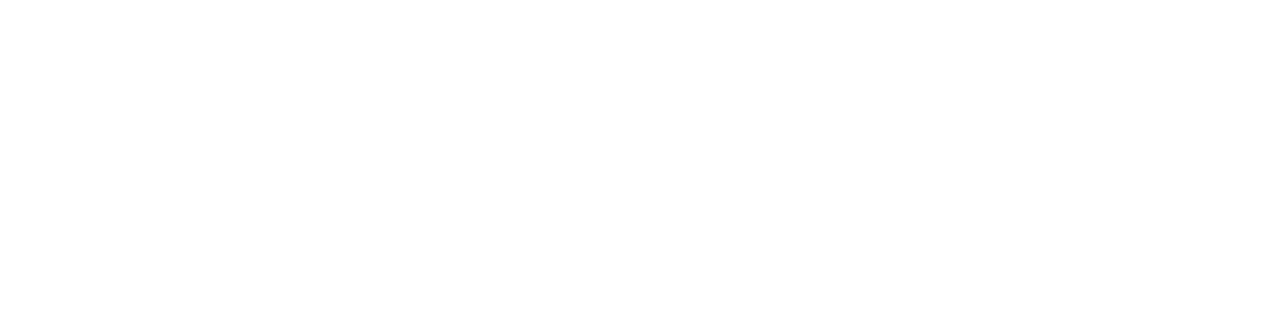
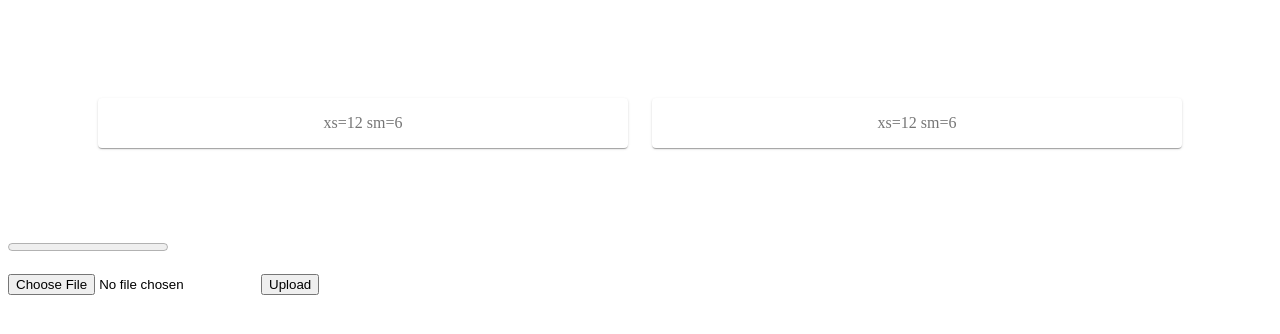
Before and after one commit to AguilarBrian/ec-webft11-G10, a React (Create React App) app in the folder Client/: page /upload in a window 1280 px wide. Shown: the top 334 px of the page. Built offline with nearby package versions, Linux system fonts and the light colour scheme.

Commit message:
firebase file upload

```diff
--- a/Client/package.json
+++ b/Client/package.json
@@ -8,6 +8,7 @@
     "@testing-library/jest-dom": "^4.2.4",
     "@testing-library/react": "^9.3.2",
     "@testing-library/user-event": "^7.1.2",
+    "firebase": "^8.4.3",
     "react": "^16.13.1",
     "react-dom": "^16.13.1",
     "react-redux": "^7.2.4",
--- a/Client/src/App.js
+++ b/Client/src/App.js
@@ -2,12 +2,14 @@
 import { Route } from "react-router-dom";
 //import { userContext } from './components/userContext';
 import { Home } from './pages/Home';
+import  UploadImage  from './components/UploadImage';
 
 function App() {
   return (
     <React.Fragment>
       {/* <userContext.Provider value={{}}> */}
         <Route exact path='/' component={Home} />
+        <Route exact path='/upload' component={UploadImage} />
       {/* </userContext.Provider> */}
     </React.Fragment>
   );
--- /dev/null
+++ b/Client/src/components/Grid.js
@@ -0,0 +1,36 @@
+import React from 'react';
+import { makeStyles } from '@material-ui/core/styles';
+import Paper from '@material-ui/core/Paper';
+import Grid from '@material-ui/core/Grid';
+
+const useStyles = makeStyles((theme) => ({
+  root: {
+    flexGrow: 1,
+    padding:"90px",
+  },
+  paper: {
+    padding: theme.spacing(2),
+    textAlign: 'center',
+    color: theme.palette.text.secondary,
+  },
+
+}));
+
+export default function FullWidthGrid() {
+  const classes = useStyles();
+
+  return (
+    <div className={classes.root}>
+      <Grid container spacing={3}>
+
+        <Grid item xs={12} sm={6}>
+          <Paper className={classes.paper}>xs=12 sm=6</Paper>
+        </Grid>
+        <Grid item xs={12} sm={6}>
+          <Paper className={classes.paper}>xs=12 sm=6</Paper>
+        </Grid>
+
+      </Grid>
+    </div>
+  );
+}
--- /dev/null
+++ b/Client/src/components/UploadImage.js
@@ -0,0 +1,59 @@
+import React, { useState } from "react";
+import { render } from "react-dom";
+import { storage } from "../firebase";
+import FullWidthGrid from './Grid';
+
+ const UploadImage = () => {
+    const [image, setImage] = useState(null);
+    const [url, setUrl] = useState("");
+    const [progress, setProgress] = useState(0);
+
+    const handleChange = e => {
+        if (e.target.files[0]) {
+            setImage(e.target.files[0]);
+        }
+    };
+
+    const handleUpload = () => {
+        const uploadTask = storage.ref(`images/${image.name}`).put(image);
+        uploadTask.on(
+            "state_changed",
+            snapshot => {
+                const progress = Math.round(
+                    (snapshot.bytesTransferred / snapshot.totalBytes) * 100
+                );
+                setProgress(progress);
+            },
+            error => {
+                console.log(error);
+            },
+            () => {
+                storage
+                    .ref("images")
+                    .child(image.name)
+                    .getDownloadURL()
+                    .then(url => {
+                        setUrl(url);
+                    });
+            }
+        );
+    };
+
+    console.log("image: ", image);
+
+    return (
+        <div>
+            <FullWidthGrid/>
+            <progress value={progress} max="100" />
+            <br />
+            <br />
+            <input type="file" onChange={handleChange} />
+            <button onClick={handleUpload}>Upload</button>
+            <br />
+            {url}
+            <br />
+        </div>
+    );
+};
+
+export default UploadImage;
--- /dev/null
+++ b/Client/src/firebase/index.js
@@ -0,0 +1,18 @@
+import firebase from "firebase/app";
+import "firebase/storage";
+
+  const firebaseConfig = {
+    apiKey: "AIzaSyA8LmjQNKly_tFMj7ur5DdmVjjMenr-vvA",
+    authDomain: "react-auth-punch-it.firebaseapp.com",
+    projectId: "react-auth-punch-it",
+    storageBucket: "react-auth-punch-it.appspot.com",
+    messagingSenderId: "843260116172",
+    appId: "1:843260116172:web:a5763e03a858c0fa8ad669"
+  };
+
+
+firebase.initializeApp(firebaseConfig);
+
+const storage = firebase.storage();
+
+export { storage, firebase as default };
```
Also changed, not shown: 1 other file (tests, documents, lock files or other folders).
